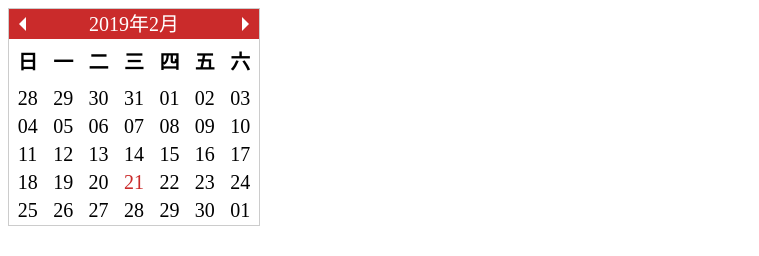
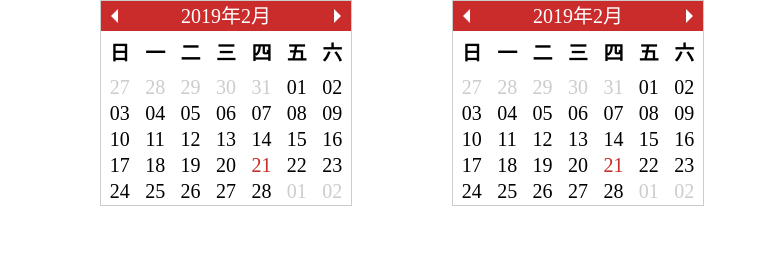
Before and after one commit to Lazzben/component, a plain HTML site: page calendar/index.html in a window 1280 px wide. Shown: the whole page, without its empty margins (0-759 px from the left). Drawn offline with nearby package versions, Linux system fonts and the light colour scheme.

Commit message:
calendar

```diff
--- a/calendar/index.css
+++ b/calendar/index.css
@@ -1,8 +1,18 @@
+* {
+  margin: 0;
+  padding: 0;
+}
+
 .calendar {
   width: 250px;
   border: 1px solid #ccc;
   font-size: 20px;
   font-family: serif, cursive, fantasy;
+}
+
+.calendar-ct {
+  margin-left: 100px;
+  float: left;
 }
 
 .calendar .header {
@@ -49,14 +59,22 @@
 
 .calendar .panel td {
   line-height: 1.2;
+}
+
+.calendar .panel td.cur {
   cursor: pointer;
 }
 
-.calendar .panel .current-date {
+.calendar .panel td.pre,
+.calendar .panel td.next {
+  color: #ccc;
+}
+
+.calendar .panel td.current-date {
   color: #CA2B2B;
 }
 
-.calendar .panel td:hover {
+.calendar .panel td.cur:hover {
   background-color: #ccc;
   color: #fff;
 }
--- a/calendar/index.html
+++ b/calendar/index.html
@@ -6,7 +6,7 @@
   <link rel="stylesheet" href="index.css">
 </head>
 <body>
-  <div class="calendar">
+  <!-- <div class="calendar">
     <div class="header">
       <span class="pre"></span>
       <span class="date">2019年2月</span>
@@ -72,6 +72,10 @@
         </tr>
       </tbody>
     </table>
-  </div>
+  </div> -->
+  <div class="calendar-ct"></div>
+  <div class="calendar-ct"></div>
+  <script src="http://libs.baidu.com/jquery/2.1.4/jquery.min.js"></script>
+  <script src="./index.js"></script>
 </body>
 </html>
--- a/calendar/index.js
+++ b/calendar/index.js
@@ -0,0 +1,137 @@
+function calendar($target){
+  this.$target = $target;
+  this.init($target);
+}
+
+calendar.prototype = {
+  init: function($target){
+    this.aDayTime = 1000*60*60*24;
+    this.$target = $target;
+    this.watchDate = new Date();
+    this.today = new Date();
+    this.isAnimate = false
+    this.render();
+    this.setDate();
+    this.bind();
+  },
+
+  bind: function(){
+    var _this = this
+    this.$calendar_render.find('.header .pre').on('click', function(){
+      if(_this.isAnimate){return}
+      _this.isAnimate = true
+      _this.watchDate = _this.getPreMonth(_this.watchDate)
+      _this.setDate()
+      _this.isAnimate = false
+    });
+    this.$calendar_render.find('.header .next').on('click', function(){
+      if(_this.isAnimate){return}
+      _this.isAnimate = true
+      _this.watchDate = _this.getNextMonth(_this.watchDate)
+      _this.setDate()
+      _this.isAnimate = false
+    });
+  },
+
+  render: function(){
+    var html = '<div class="calendar">'
+             + '<div class="header"><span class="pre"></span><span class="date"></span><span class="next"></span></div>'
+             + '<table class="panel">'
+             + '<thead><tr><th>日</th><th>一</th><th>二</th><th>三</th><th>四</th><th>五</th><th>六</th></tr></thead>'
+             + '<tbody></tbody>'
+             + '</table>'
+             + '</div>';
+    this.$calendar_render = $(html);
+    this.$target.append(this.$calendar_render)
+    //this.$calendar_render.insertAfter(this.$target)
+    // this.$calendar_render.css({
+    //                         'position': 'absolute',
+    //                         'left': this.$target.offset().left,
+    //                         'top': this.$target.offset().top + this.$target.height(true)
+    //                       })
+  },
+
+  setDate: function(){
+    var firstDay = this.getFirstDay(this.watchDate),
+        lastDay = this.getLastDay(this.watchDate),
+        dateArray = [],
+        html = '';
+    this.$calendar_render.find('.header .date').text(this.watchDate.getFullYear() + '年' + (this.watchDate.getMonth()+1) + '月')
+    for(var i = firstDay.getDay(); i>0; i--){
+      var day = new Date(firstDay.getTime() - this.aDayTime * i)
+      dateArray.push({type: 'pre', date: day})
+    }
+    for(var j=0; j<lastDay.getDate() - firstDay.getDate() + 1; j++){
+      var day = new Date(firstDay.getTime() + this.aDayTime * j)
+      if(this.today.getDate() == day.getDate() && this.today.getFullYear() == day.getFullYear() && this.today.getMonth() == day.getMonth()){
+        console.log('yep')
+        dateArray.push({type: 'cur current-date' , date: day})
+      }else{
+        dateArray.push({type: 'cur', date: day})
+      }
+    }
+    for(var k=1; k<7-lastDay.getDay(); k++){
+      var day = new Date(lastDay.getTime() + this.aDayTime * k)
+      dateArray.push({type: 'next', date: day})
+    }
+    for(var l=0; l<dateArray.length; l++){
+      var type = dateArray[l].type
+          date = dateArray[l].date.getDate()
+      if(date < 10){
+        date = '0' + date
+      }else{
+        date += ''
+      }
+      if(l%7 === 0){
+        html += '<tr>'
+      }
+      html += '<td class="' + type + '">' + date +'</td>'
+      if(l%7 === 6){
+        html += '</tr>'
+      }
+    }
+    console.log(html)
+    console.log(dateArray)
+    this.$calendar_render.find('tbody').html(html)
+  },
+
+  getFirstDay: function(date){
+    var year = date.getFullYear(),
+        month = date.getMonth(),
+        newDate = new Date(year, month, 1);
+    return newDate;
+  },
+
+  getLastDay: function(date){
+    var year = date.getFullYear(),
+        month = date.getMonth() + 1,
+        newDateNextday = new Date(year, month, 1),
+        newDate = new Date(newDateNextday.getTime() - this.aDayTime);
+    return newDate;
+  },
+
+  getPreMonth: function(date){
+    var year = date.getFullYear(),
+        month = date.getMonth() - 1;
+    if(month === -1){
+      month = 11;
+      year -= 1;
+    }
+    var newMonth = new Date(year,month)
+    return newMonth
+  },
+
+  getNextMonth: function(date){
+    var year = date.getFullYear(),
+        month = date.getMonth() + 1;
+    if(month === 12){
+      month = 0;
+      year += 1;
+    }
+    var newMonth = new Date(year,month)
+    return newMonth
+  }
+};
+
+new calendar($('.calendar-ct').eq(0));
+new calendar($('.calendar-ct').eq(1));
```
